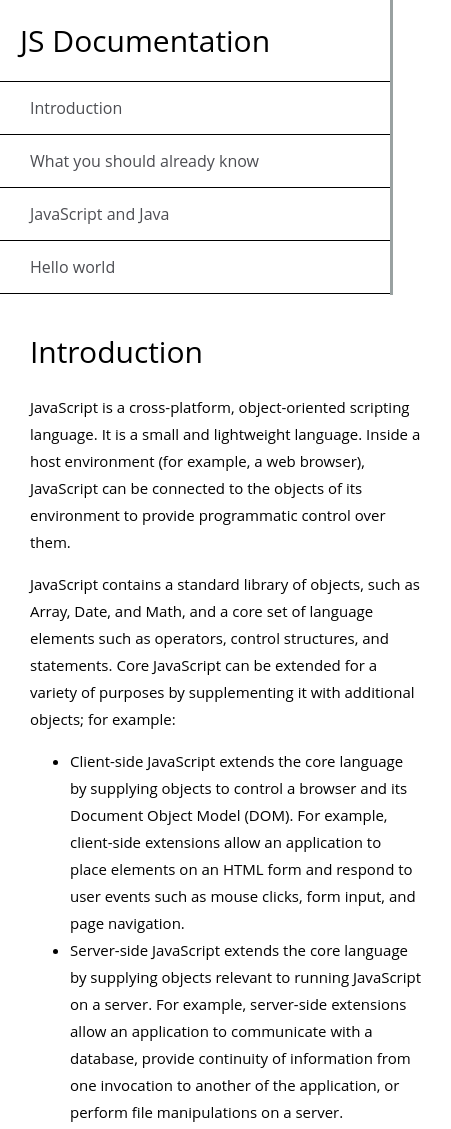
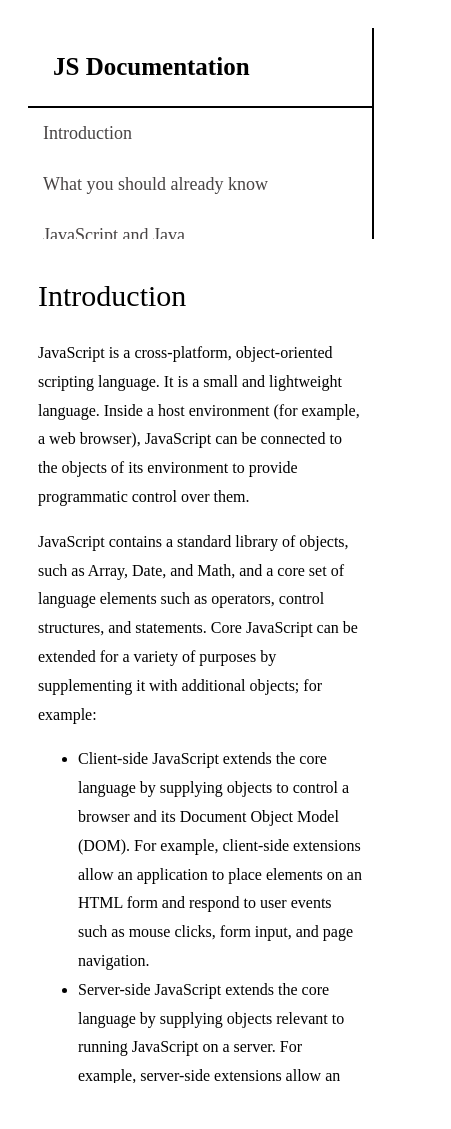
Before and after one commit to potlamohansai/documentationPage, a plain HTML site: page index.html in a window 390 px wide. Shown: the top 1129 px of the page, 451 px wide, since content can reach past the window. Drawn offline with Linux system fonts and the light colour scheme.

Commit message:
improved responsiveness in mobile and some style changes

```diff
--- a/index.html
+++ b/index.html
@@ -26,10 +26,11 @@
         <a class="nav-link" href="#while_statement">while statement</a>
         <a class="nav-link" href="#Function_declarations">Function declarations</a>
         <a class="nav-link" href="#Reference">Reference</a>
+
       </nav>
         <!-- NAV BAR-->
 
-      <div>
+      <div class="content">
       <section class="main-section" id="Introduction">
         <header>Introduction</header>
         <p>JavaScript is a cross-platform, object-oriented scripting language. It is a small and lightweight language. Inside a host environment (for example, a web browser), JavaScript can be connected to the objects of its environment to provide programmatic control over them.</p>
--- a/styles.css
+++ b/styles.css
@@ -1,59 +1,58 @@
-body{
-    margin: 0;
-    font-family: 'Open Sans', Arial, sans-serif;
-}
-main{
-    display: block;
-}
-#navbar>header {
-    color:black;
-    border-bottom:1px solid black;
-    height: 50px;
-    padding: 20px 20px ;
-    font-size: 30px;
-    font-weight: 400;
+#main-doc{
+    display:flex;
+    box-sizing: border-box;
+    width:99vw;
+    padding: 20px;
 }
 
-#navbar {
+#navbar{
     display: flex;
     flex-direction: column;
-    position: fixed;
-    min-width: 290px;
-    top: 0px;
-    left: 0px;
-    width: 300px;
-    height: 100%;
-    border-right: solid;
-    border-color: rgba(0, 22, 22, 0.4);
+    width: 20vw;
+    height: 100vh;
     overflow-y: scroll;
+    border-right: 2px solid black;
 }
 
-#navbar > a {
-    text-decoration: none;
-    color: #4d4e53;
-    border-bottom: 1px solid black;
-    height: 50px;
-    padding: 15px 30px;
+.content{
+    box-sizing: border-box;
+    width: 80vw;
+    height: 100vh;
+    overflow-y: scroll;
+    padding: 20px;
 
+}
+
+#navbar>header{
+    height: 70px;
+    font-size: 25px;
+    padding: 25px;
+    font-weight: 600;
+    border-bottom: 2px solid black;
 }
 
 #navbar >a:hover{
     background-color: black;
     color: white;
 }
-div{
-    position: absolute;
-    display: block;
-    margin:15px 50px 15px 350px;
-    overflow: hidden;
+
+.nav-link{
+
+    text-decoration: none;
+    color: rgb(72, 68, 68);
+    font-size: 18px;
+    scroll-behavior: smooth;
+    border-collapse: collapse;
+    padding:15px;
 }
+
 
 section >header {
     font-size: 30px;
 }
 
 section {
-    font-size: 15px;
+    font-size: 16px;
     margin: 20px 0;
 }
 
@@ -82,23 +81,18 @@ section>code{
 
 
 
-
-
 @media (max-width:720px){
-
-    #navbar {
-        position: relative;
-        width: 100vw;
-        height: 35vh;
+    #main-doc{
+        display: flex;
+        flex-direction: column;
+    }
+    #navbar{
+        width: auto;
+        height: 25vh;
         overflow-y: scroll;
     }
-    #navbar >a{
-        position: relative;
+    .content{
+        width: auto;
+        padding: 10px;
     }
-    div{
-        margin: auto auto auto;
-        padding: 10px 30px;
-
-    }
-
 }
```
